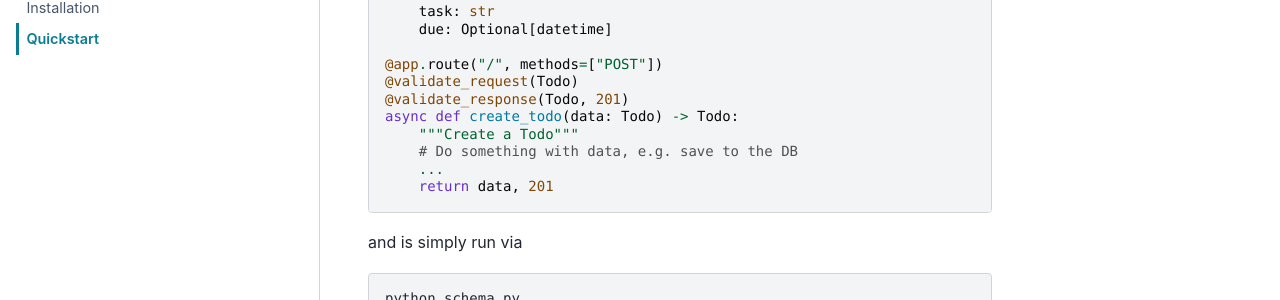
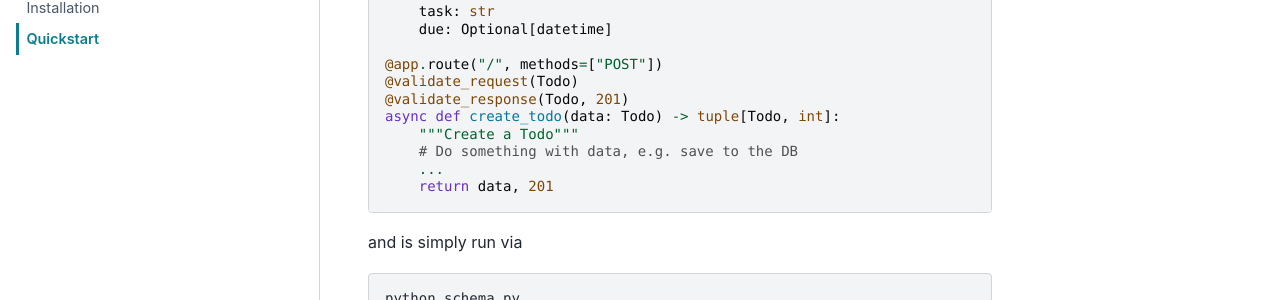
Before and after one commit to pgjones/quart-schema, a Sphinx documentation site: the page built from docs/tutorials/quickstart.rst, in a window 1280 px wide and 900 px high, scrolled down 396 px. Shown: the part 152-452 px from the top of the window. Built offline with Sphinx 7.4.7 and the PyData theme 0.15.4, drawn with Linux system fonts in a browser that asks for light colours; pages that are not in the unit, such as notebooks, are missing from menus.

Commit message:
Fix example typing
Thanks to @metal3d

```diff
--- a/README.rst
+++ b/README.rst
@@ -36,7 +36,7 @@ methods.
     @app.post("/")
     @validate_request(Todo)
     @validate_response(Todo, 201)
-    async def create_todo(data: Todo) -> Todo:
+    async def create_todo(data: Todo) -> tuple[Todo, int]:
         ... # Do something with data, e.g. save to the DB
         return data, 201
 
--- a/docs/tutorials/quickstart.rst
+++ b/docs/tutorials/quickstart.rst
@@ -27,7 +27,7 @@ object to be validated,
     @app.route("/", methods=["POST"])
     @validate_request(Todo)
     @validate_response(Todo, 201)
-    async def create_todo(data: Todo) -> Todo:
+    async def create_todo(data: Todo) -> tuple[Todo, int]:
         """Create a Todo"""
         # Do something with data, e.g. save to the DB
         ...
```
